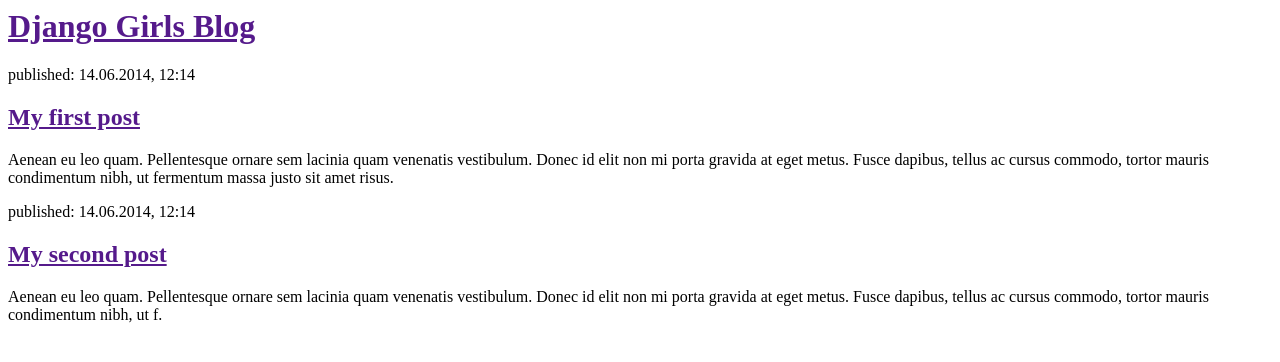
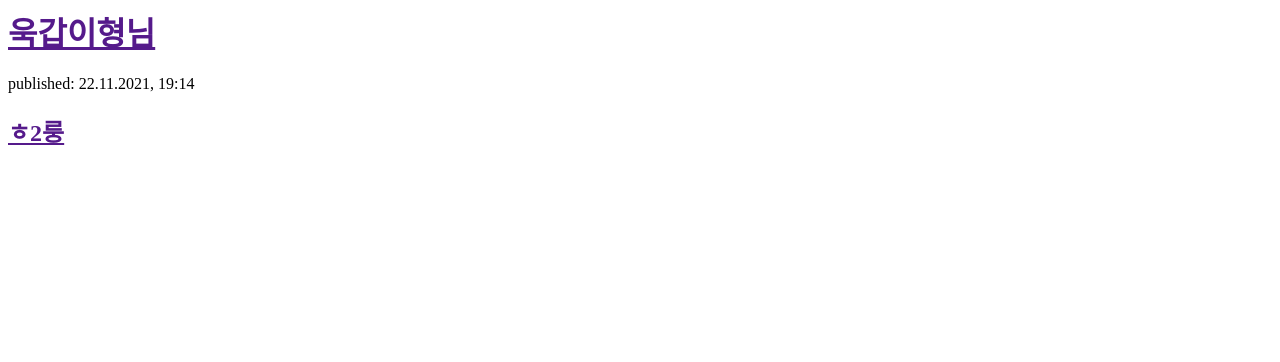
Before and after one commit to hatsauce9/my-first-blog, a Django app: page / in a window 1280 px wide. Shown: the top 362 px of the page. Run offline with Django 3.2, Linux system fonts and the light colour scheme.

Commit message:
Changed the HTML for the site.

```diff
--- a/blog/templates/blog/post_list.html
+++ b/blog/templates/blog/post_list.html
@@ -4,19 +4,13 @@
     </head>
     <body>
         <div>
-            <h1><a href="">Django Girls Blog</a></h1>
+            <h1><a href="">욱갑이형님</a></h1>
         </div>
 
         <div>
-            <p>published: 14.06.2014, 12:14</p>
-            <h2><a href="">My first post</a></h2>
-            <p>Aenean eu leo quam. Pellentesque ornare sem lacinia quam venenatis vestibulum. Donec id elit non mi porta gravida at eget metus. Fusce dapibus, tellus ac cursus commodo, tortor mauris condimentum nibh, ut fermentum massa justo sit amet risus.</p>
+            <p>published: 22.11.2021, 19:14</p>
+            <h2><a href="">ㅎ2룽</a></h2>
         </div>
 
-        <div>
-            <p>published: 14.06.2014, 12:14</p>
-            <h2><a href="">My second post</a></h2>
-            <p>Aenean eu leo quam. Pellentesque ornare sem lacinia quam venenatis vestibulum. Donec id elit non mi porta gravida at eget metus. Fusce dapibus, tellus ac cursus commodo, tortor mauris condimentum nibh, ut f.</p>
-        </div>
     </body>
 </html>
```
Also changed, not shown: blog/templates/blog/post_list copy.html (added, +22 -0 lines).
